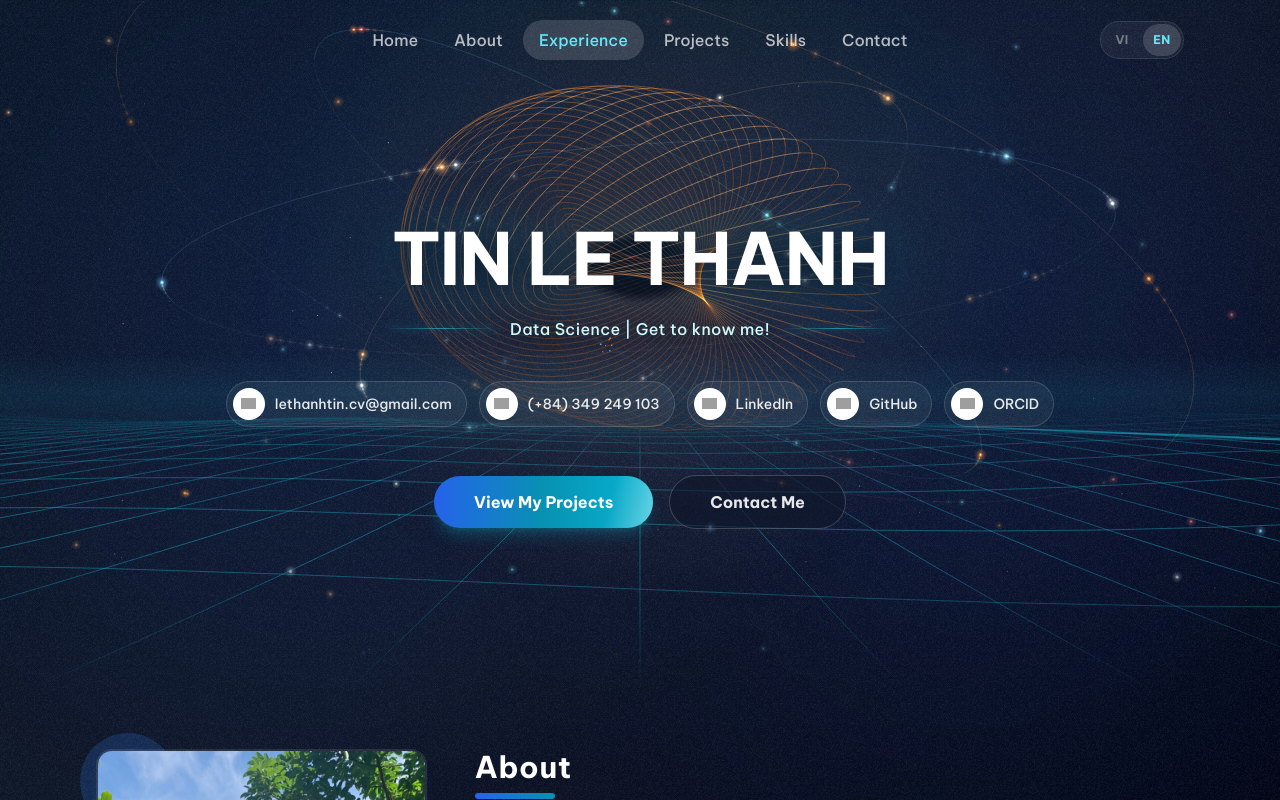
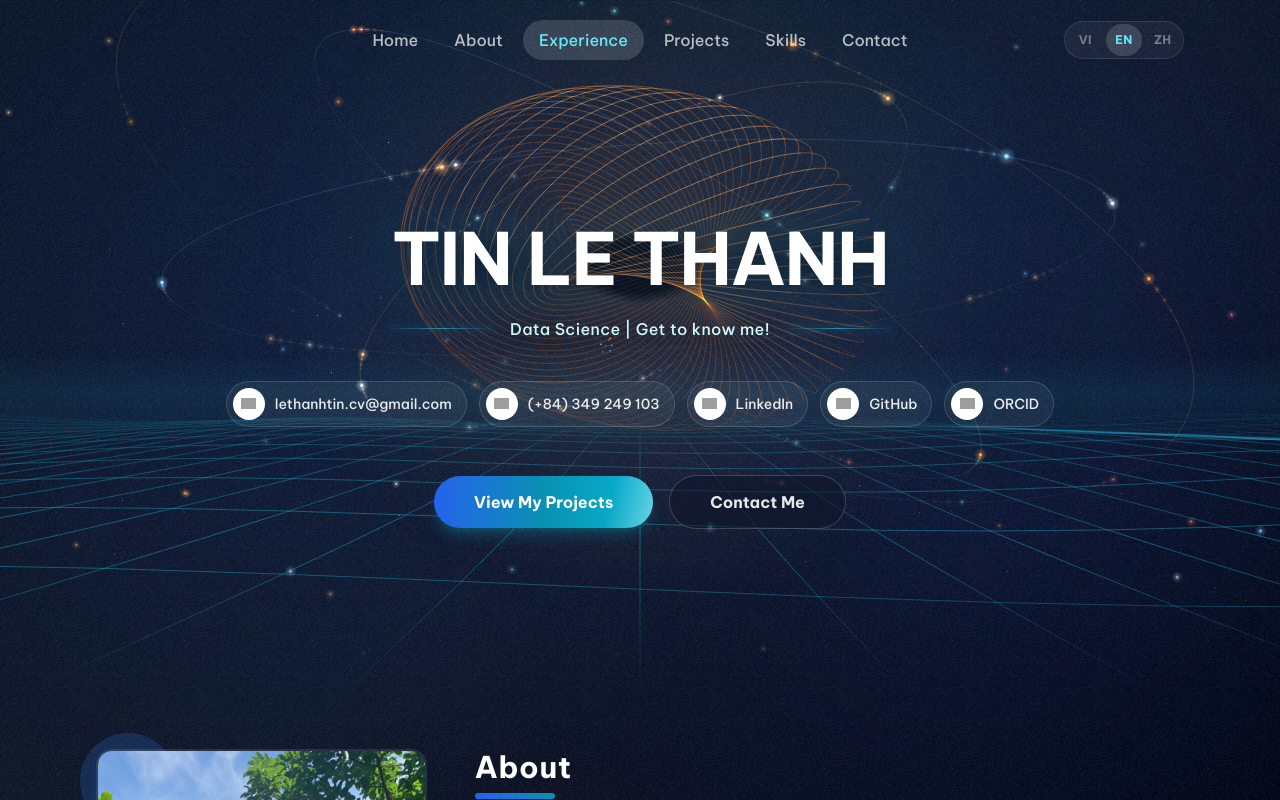
Before and after one commit to LeThanhTin4081/WEB_CV, a React (Vite) app: page / in a window 1280 px wide. Shown: the top 800 px of the page. Built offline with nearby package versions, Linux system fonts and the light colour scheme; grey boxes are pictures that could not be loaded.

Commit message:
feat(i18n): add Chinese language support with 3-way toggle (VI, EN, ZH)

```diff
--- a/src/App.tsx
+++ b/src/App.tsx
@@ -163,7 +163,7 @@ function AppShell() {
 
           <div className="flex items-center justify-end justify-self-end gap-2">
             <div
-              className="grid grid-cols-2 gap-0.5 rounded-full bg-white/5 border border-white/10 p-0.5 w-[5.25rem] shrink-0"
+              className="grid grid-cols-3 gap-0.5 rounded-full bg-white/5 border border-white/10 p-0.5 w-[7.5rem] shrink-0"
               role="group"
               aria-label="Language"
             >
@@ -186,6 +186,16 @@ function AppShell() {
                 }`}
               >
                 EN
+              </button>
+              <button
+                type="button"
+                onClick={() => setLang('zh')}
+                aria-pressed={lang === 'zh'}
+                className={`inline-flex h-8 w-full items-center justify-center rounded-full text-xs font-bold tracking-wide transition-all outline-none focus:outline-none ${
+                  lang === 'zh' ? 'bg-white/15 text-cyan-300' : 'text-white/40 hover:text-white/70'
+                }`}
+              >
+                ZH
               </button>
             </div>
 
--- a/src/i18n/LanguageContext.tsx
+++ b/src/i18n/LanguageContext.tsx
@@ -1,6 +1,6 @@
 import { createContext, useContext, useMemo, useState, type ReactNode } from 'react';
 
-export type Lang = 'en' | 'vi';
+export type Lang = 'en' | 'vi' | 'zh';
 
 type LanguageContextValue = {
   lang: Lang;
@@ -256,6 +256,129 @@ const translations = {
       rights: 'All rights reserved.',
     },
   },
+  zh: {
+    name: 'Tin Thanh Le',
+    nameUpper: 'TIN THANH LE',
+    nav: {
+      home: '首页',
+      about: '关于我',
+      experience: '工作经历',
+      projects: '精选项目',
+      skills: '专业技能',
+      contact: '联系我',
+    },
+    hero: {
+      tagline: 'Data Science | 欢迎了解我！',
+      cta: '查看我的项目',
+      ctaContact: '联系我',
+    },
+    about: {
+      title: 'About',
+      summaryTitle: '个人概述',
+      summaryP1:
+        '我毕业于 Data Science 专业，目前专注于 Analytics Engineering，对前沿科技与 AI 充满热情。我热衷于直接与数据打交道——构建与转换数据，优化数据处理流程，并打造高可靠性、随时可供分析的数据集。',
+      summaryP2:
+        '我同时也在探索 AI 如何赋能数据工作流与自动化，使数据处理更加高效、具备可扩展性并兼具实用价值。我始终乐于拥抱新的工作机会、跨界合作与有价值的连接。',
+      summaryBold1: 'Data Science',
+      summaryBold2: 'Analytics Engineering',
+      school: '胡志明市交通大学 (UTH)',
+      major: '专业：Data Science',
+      gpa: '累计 GPA：',
+      aboutMe: 'About Me',
+      experienceTitle: '我的经历',
+      experienceBody:
+        '拥有扎实的 SQL、Python 与 Power BI 技术基础的 Data Science 毕业生。具备构建自动化数据流 (data pipelines) 与交互式 Dashboard 的实战经验，助力企业实现数据驱动决策。专注于通过数据清洗、探索性分析 (EDA) 与可视化来创造真实的业务价值。',
+      skillsetTitle: '核心技能',
+      skillsetBody:
+        '我高度重视数据的准确性与流程优化。核心技能涵盖 Python（Pandas/NumPy、自动化数据采集）、SQL（针对大规模数据的复杂查询、CTEs 与窗口函数 Window Functions）以及 Power BI（DAX、数据建模、Dashboard 设计）。此外，我还将 Prompt Engineering、Git/GitHub 以及 Web 开发工具（Node.js）灵活应用于日常开发中。',
+      goalsTitle: '未来目标',
+      goalsBody:
+        '我正在寻找能在真实商业项目中发挥专业技能的机会。我希望与优秀团队携手，通过数据带来积极变革，同时持续紧跟 AI 与数据领域的最新突破，勇敢迎接更具挑战性的任务。',
+      resume: '个人简历',
+      download: '下载简历',
+    },
+    experience: {
+      title: '工作经历',
+      role: '社交媒体数据分析师',
+      company: 'Reputyze Asia · 实习',
+      period: '2026年5月 - 2026年10月',
+      months: '6个月',
+      roleType: 'Data Analyst Intern',
+      onsite: '现场办公 (On-site)',
+      highlights: '核心成果',
+      b1: '参与开发并维护跨 Facebook、TikTok 与 Threads 的自动化数据采集工作流，负责日常数据质量质检。',
+      b2: '主导监控与告警流程，搭建用于负面舆情与敏感内容预警的 Telegram Bot。',
+      b3: '独立开发用于情感标注的 Chrome Extension，并探索在 RunPod 上基于 Qwen2.5-7B 进行情感分类微调。',
+      b4: '调研并实践 MySQL、PostgreSQL、ClickHouse 与 Elasticsearch 在海量社交数据存储、检索与复杂查询中的应用。',
+      b5: '深入调研 CDP、CRM Dashboard 与社交媒体 API，协助准备商业提案与竞标 (pitching) 所需的数据和内容。',
+      b6: '支持市场调研与商业洞察报告，主导2026年第三季度越南零售市场专项分析。',
+    },
+    projects: {
+      title: '精选项目',
+      filterAll: 'All',
+      filterData: 'Data',
+      filterDashboard: 'Dashboard',
+      filterMl: 'ML',
+      code: 'GitHub',
+      live: 'Live demo',
+      empty: '当前分类下暂无项目。',
+      p1b1:
+        '设计并实现 ELT Pipeline，利用高级 T-SQL（CTEs、Window Functions）将 51,290 条原始订单数据标准化为 3NF 架构，精准定位平均耗时 5.25 天的物流瓶颈。',
+      p1b2:
+        '基于 RFM 行为特征训练 K-Means 聚类模型，对 38,995 名客户进行精准分群，提出 3 项个性化营销策略以优化广告投放并降低客户流失率。',
+      p1b3:
+        '使用 Plotly 与 Streamlit 搭建多页面交互式 Dashboard，为 781 万美元营收与 46.22% 利润率提供实时业务洞察。',
+      p2b1:
+        '搭建自动化 Python 爬虫系统，从 4 个主流平台采集 163,000+ 条房产信息，降低人工采集成本约 90%。',
+      p2b2:
+        '通过严格的数据清洗与深入的探索性分析 (EDA)，精准识别不同市场细分群体与区域价格分布特征。',
+      p2b3:
+        '开发高性能 Power BI Dashboard，结合动态筛选器与 DAX 度量值，直观呈现房地产市场趋势。',
+      p3b1:
+        '整合 7 种核心大宗商品过去 20 年的历史价格数据，借助 Power Query 标准化多源异构数据集，保证 100% 数据一致性。',
+      p3b2:
+        '使用 DAX 设计深度可视化图表，揭示长期价格波动与重大宏观经济事件（如 COVID-19、2008年金融危机）之间的强相关性。',
+      p3b3:
+        '为市场波动与风险管理提供切实可行的策略洞察。',
+    },
+    skills: {
+      titleLeft: 'Technical',
+      titleRight: 'Skills',
+    },
+    contact: {
+      title: '联系我',
+      intro:
+        '如果您对商业合作、Data Science 项目感兴趣，或正在寻找一位优秀的人才，欢迎随时与我联系。信息将直达我的个人邮箱，我会尽快回复您。',
+      phone: '电话',
+      locationLabel: '工作地点',
+      locationValue: '胡志明市',
+      nameLabel: '姓名',
+      namePlaceholder: '请输入您的姓名',
+      nameError: '请输入您的姓名',
+      emailLabel: '回复邮箱',
+      emailPlaceholder: 'you@email.com',
+      emailRequired: '请输入您的邮箱',
+      emailInvalid: '邮箱格式不正确',
+      linkLabel: '文档 / 职位描述链接 (JD)',
+      linkPlaceholder: '粘贴 Google Drive、Dropbox 链接...（选填）',
+      messageLabel: '留言内容',
+      messagePlaceholder: '您希望交流什么内容？',
+      messageError: '请输入留言内容',
+      send: '发送消息',
+      sending: '正在发送...',
+      successTitle: '发送成功！',
+      successBody: '感谢您的来信。Tin 会尽快给您回复！',
+      close: '关闭',
+      sendError: '邮件发送失败：',
+    },
+    footer: {
+      blurb:
+        '热衷于将 AI 与数据科学最新研究成果应用于解决实际业务问题的 Data Science 专业人士。持续追求在数据科学领域的深耕与突破。',
+      quickLinks: '快速链接',
+      connect: '社交连接',
+      rights: 'All rights reserved.',
+    },
+  },
 } as const;
 
 const LanguageContext = createContext<LanguageContextValue | null>(null);
@@ -267,7 +390,7 @@ export function LanguageProvider({ children }: { children: ReactNode }) {
     if (typeof window !== 'undefined') {
       try {
         const saved = localStorage.getItem(STORAGE_KEY);
-        if (saved === 'vi' || saved === 'en') return saved;
+        if (saved === 'vi' || saved === 'en' || saved === 'zh') return saved;
       } catch {
         // bỏ qua nếu bị chặn cookie/storage
       }
@@ -288,7 +411,11 @@ export function LanguageProvider({ children }: { children: ReactNode }) {
     () => ({
       lang,
       setLang,
-      toggleLang: () => setLang(lang === 'en' ? 'vi' : 'en'),
+      toggleLang: () => {
+        const order: Lang[] = ['vi', 'en', 'zh'];
+        const next = order[(order.indexOf(lang) + 1) % order.length];
+        setLang(next);
+      },
       t: translations[lang],
     }),
     [lang]
```
